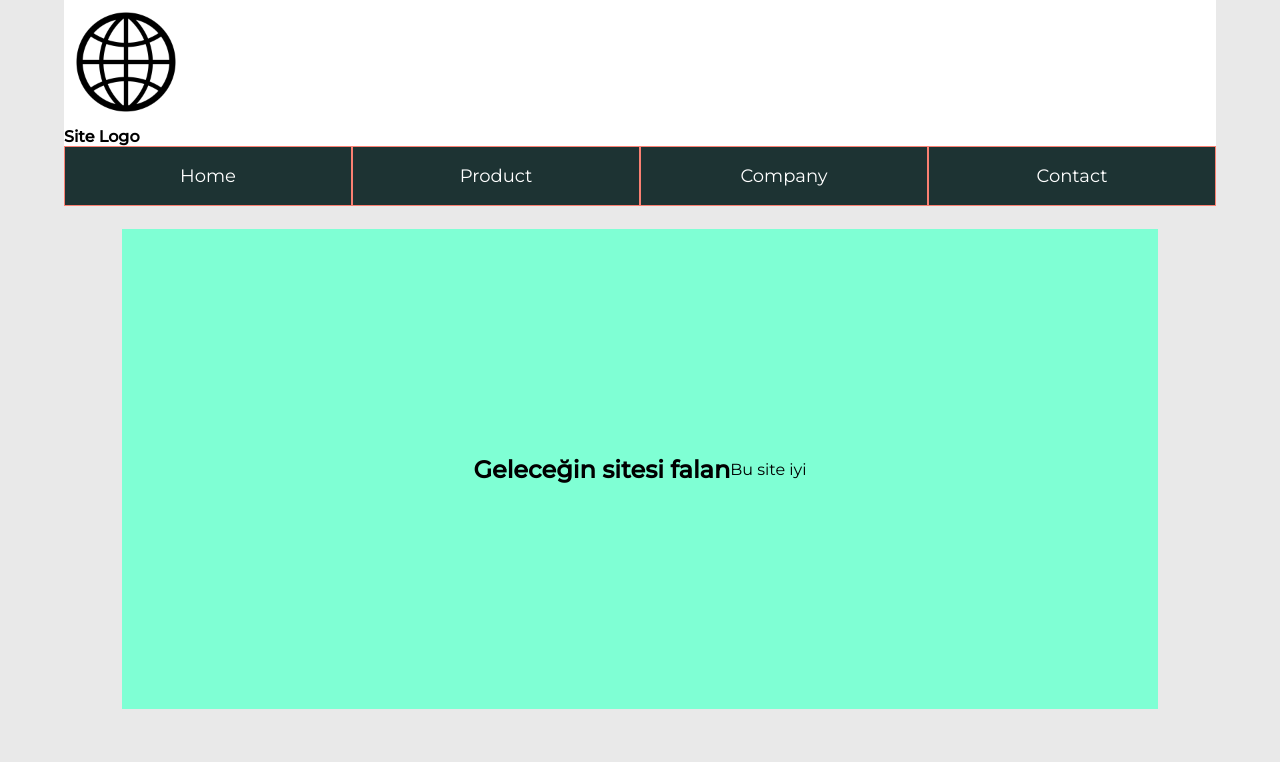
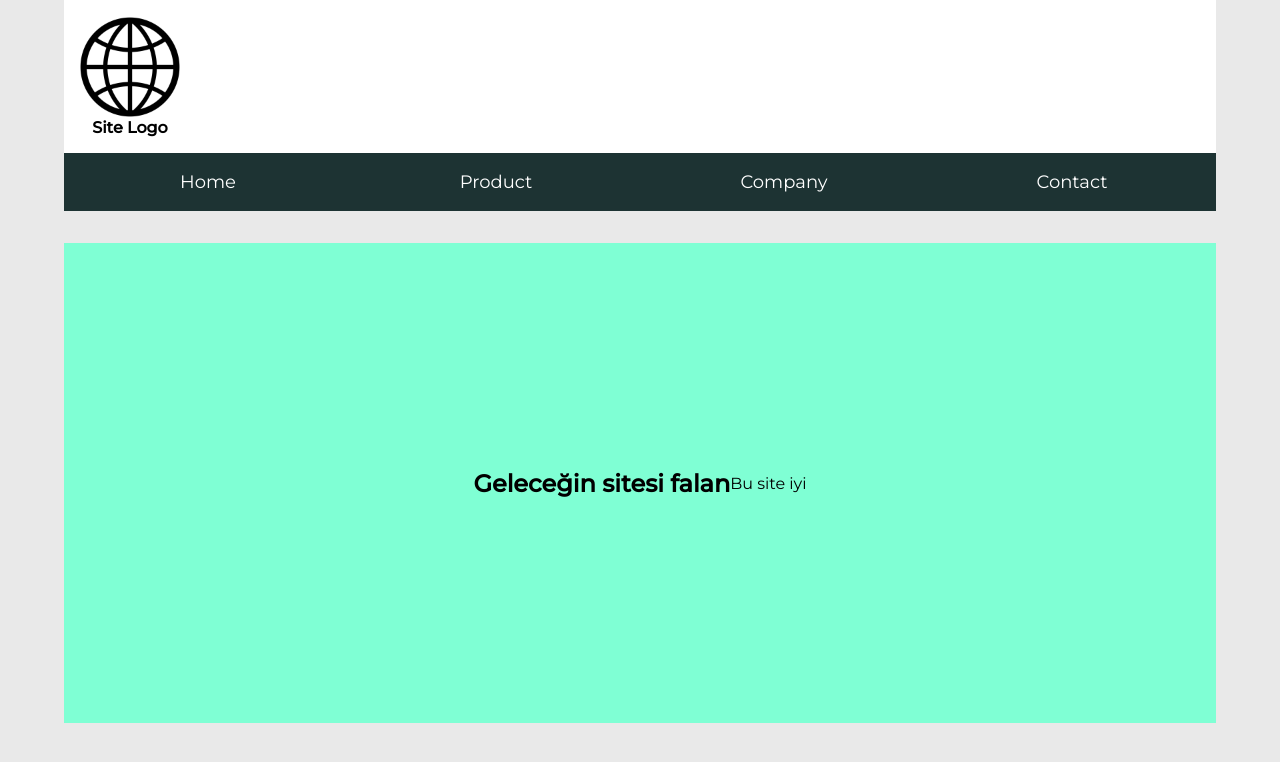
Before and after one commit to norest4/RepSago, a plain HTML site: page index.html in a window 1280 px wide. Drawn offline with Linux system fonts and the light colour scheme.

Commit message:
naims edit

```diff
--- a/index.html
+++ b/index.html
@@ -14,9 +14,14 @@
         <title>Gediz Love ♥</title>
     </head>
     <body>
-        <div class="logo-container">
-            <img src="./img/site_logo.png" alt="logo" height="100">
-            <h4 class="logo">Site Logo</h4>
+        <div class="top-header-container">
+            <!-- image and the title is a one element of this div so needs to be wrapped
+            in a separate div -->
+            <div class='logo-container'>
+                <img src="./img/site_logo.png" alt="logo" height="100">
+                <h4 class="logo">Site Logo</h4>
+            </div>
+
         </div>
         <header>
             <nav>
--- a/style.css
+++ b/style.css
@@ -36,7 +36,6 @@ header {
   /* make it use the all allocated space */
   /* also use this classname on parent divs instead of children */
   width: 100%;
-  border: 1px solid salmon;
 }
 
 /* now you can access to the children by specifying a tag */
@@ -55,8 +54,19 @@ header {
   padding: 1em 0;
 }
 
+.top-header-container {
+  background: rgb(255, 255, 255);
+}
+
 .logo-container {
-  background: rgb(255, 255, 255);
+  /* Naims edit */
+  display: flex;
+  flex-direction: column;
+  justify-content: center;
+  align-items: center;
+  /* since ther is one item, it shouldnt cover the whole space in the flexbox */
+  width: max-content;
+  padding: 1em;
 }
 
 .logo {
@@ -69,10 +79,12 @@ header {
 .intro-text {
   background: aquamarine;
   flex: 1;
-  width: 90%;
+  /* this is okay to use, when it comes to heights you can make it however you want */
   height: 60vh;
-  margin: auto;
-  margin-top: 2%;
+  /* unnecessary */
+  /* margin: auto;
+  margin-top: 2%; */
+  margin-top: 2em;
   justify-content: center;
   align-items: center;
   display: flex;
```
